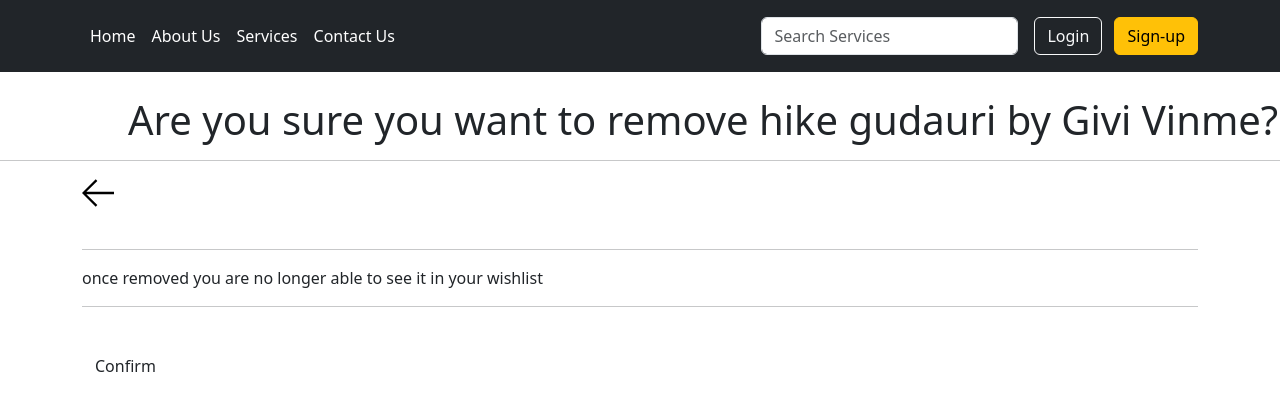
After one commit to parulavamariami/bunebashi, a Django app: page /remove_rel/2/ in a window 1280 px wide. The commit adds this page. Shown: the top 411 px of the page. Run offline with Django 5.2, Linux system fonts and the light colour scheme; data comes from the database, SQL or seed files in the repository.

Commit message:
29.07 N3

```diff
--- /dev/null
+++ b/bunebashi/newborn/templates/newborn/delete.html
@@ -0,0 +1,45 @@
+{% extends 'main.html' %}
+
+{% block title %} <title>remove or not</title>{% endblock %}
+
+{% block content %}
+
+{% include 'newborn/heading.html' %}
+
+<main class="delete-item layout">
+    <div class="container">
+        <div class="layout__box">
+            <div class="layout__boxHeader">
+                <div class="layout__boxTitle">
+                    <a href="{% url 'home' %}">
+                        <svg version="1.1" xmlns="http://www.w3.org/2000/svg" width="32" height="32"
+                            viewBox="0 0 32 32">
+                            <title>arrow-left</title>
+                            <path
+                                d="M13.723 2.286l-13.723 13.714 13.719 13.714 1.616-1.611-10.96-10.96h27.625v-2.286h-27.625l10.965-10.965-1.616-1.607z">
+                            </path>
+                        </svg>
+                    </a>
+                </div>
+            </div>
+            <div class="layout__body">
+                <form class="form" method="POST" action="">
+                    {% csrf_token %}
+                    <div class="form__group">
+                        <br>
+                        <hr>
+                        <p> once removed you are no longer able to see it in your wishlist</p>
+                        <hr>
+                        <br>
+                    </div>
+                    <div class="for__group">
+                        <input class="btn btn--main" type="submit" value="Confirm" />
+                    </div>
+
+                </form>
+            </div>
+        </div>
+    </div>
+</main>
+
+{% endblock %}
--- a/bunebashi/newborn/templates/newborn/login.html
+++ b/bunebashi/newborn/templates/newborn/login.html
@@ -21,7 +21,6 @@
         width: 300px;
 </style>
 
-<div class="centered-form">
 <form class="form" action="" method="POST">
     {% csrf_token %}
     <img class="mb-4" src="https://cdn-icons-png.freepik.com/512/5325/5325579.png" alt="" width="200" height="185">
@@ -43,9 +42,6 @@
         </label>
     </div>
     <button class="btn btn-primary w-100 py-2" type="submit">Sign in</button>
-
-        </div>
 </form>
-</div>
 
 {% endblock %}
```
Lines whose indentation alone changed are shown as unchanged.
